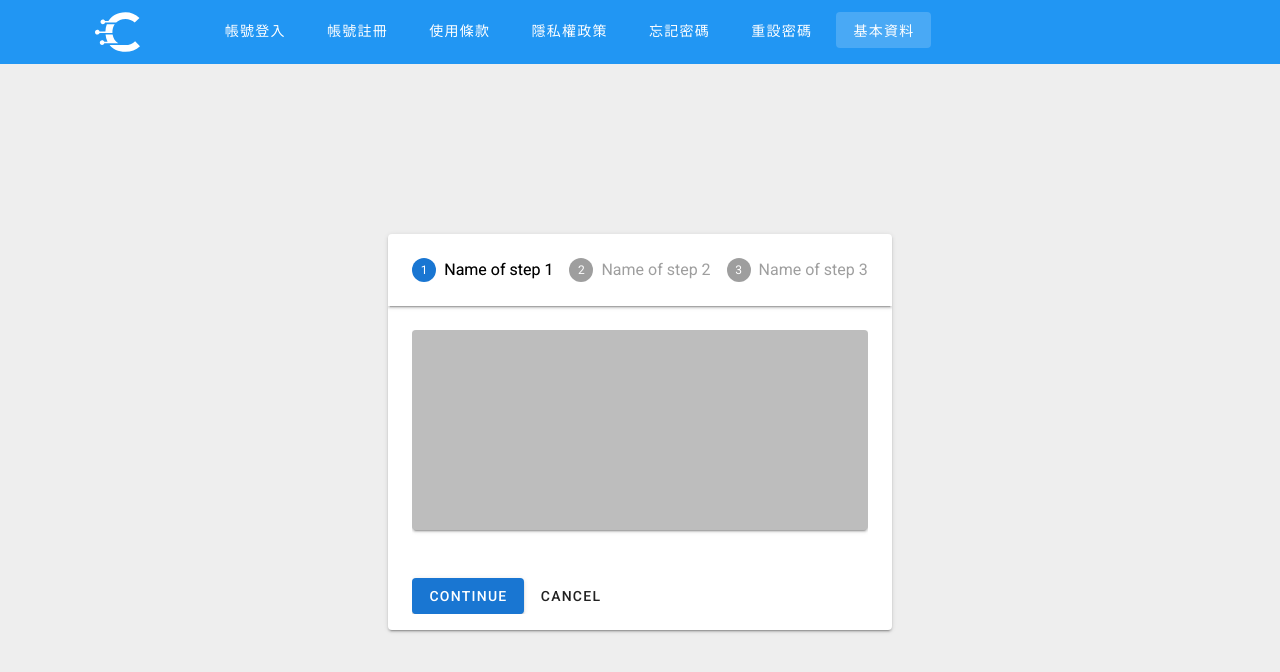
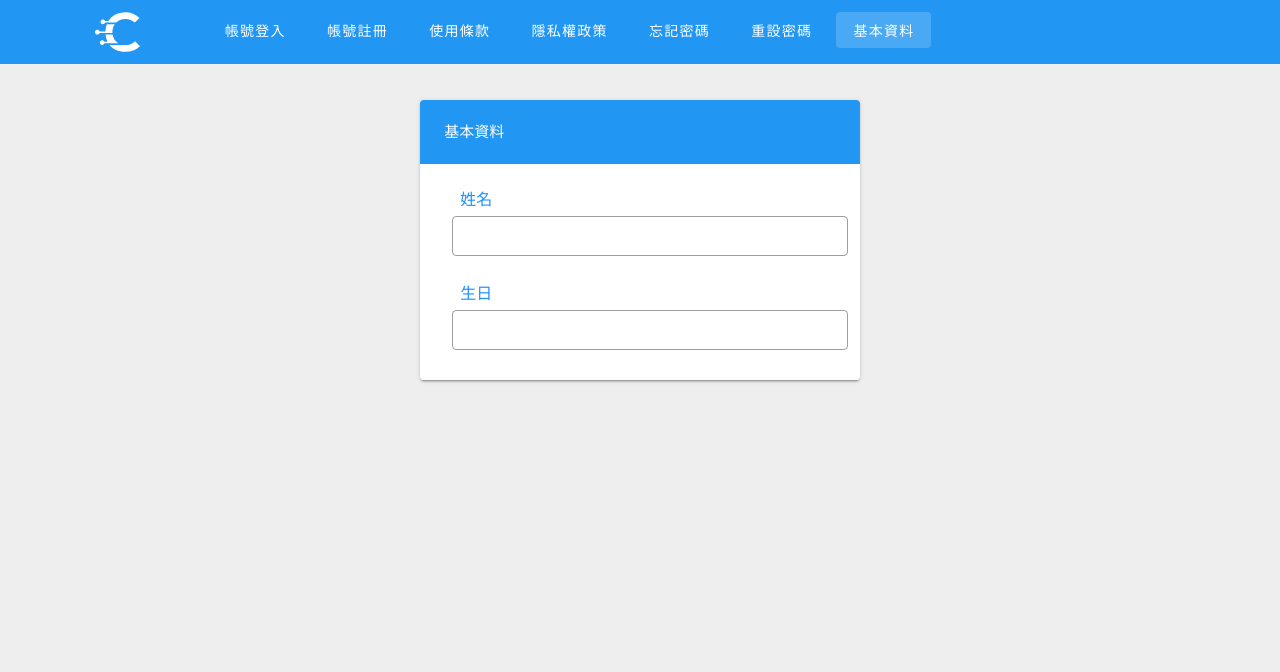
Before and after one commit to wade5141000/resume, a Vue app in the folder vue/: page /basic in a window 1280 px wide. Shown: the top 672 px of the page. Built offline with nearby package versions, Linux system fonts and the light colour scheme.

Commit message:
basic info temp

```diff
--- a/vue/src/App.vue
+++ b/vue/src/App.vue
@@ -6,7 +6,7 @@
       </v-container>
     </v-app-bar>
     <v-main class="grey lighten-3">
-      <v-container fluid fill-height>
+      <v-container fluid>
         <router-view />
       </v-container>
     </v-main>
--- a/vue/src/components/theNavigator.vue
+++ b/vue/src/components/theNavigator.vue
@@ -36,7 +36,7 @@ export default {
       { text: "隱私權政策", link: "/privacy" },
       { text: "忘記密碼", link: "/forgetpw" },
       { text: "重設密碼", link: "/resetpw" },
-        { text: "基本資料", link: "/basic" }
+      { text: "基本資料", link: "/basic" }
     ]
   })
 };
--- a/vue/src/components/theStepper.vue
+++ b/vue/src/components/theStepper.vue
@@ -1,5 +1,4 @@
 <template>
-
   <v-stepper alt-labels>
     <v-stepper-header>
       <v-stepper-step step="1">
@@ -22,7 +21,6 @@
       <h1>123456</h1>
     </v-stepper-content>
   </v-stepper>
-
 </template>
 
 <script>
--- a/vue/src/router/index.js
+++ b/vue/src/router/index.js
@@ -7,7 +7,7 @@ import Privacy from "../views/Privacy.vue";
 import Terms from "../views/Terms.vue";
 import Forgetpw from "../views/Forgetpw.vue";
 import Resetpw from "../views/Resetpw.vue";
-import BasicInfo from "../views/BasicInfo";
+import BasicInfo from "../views/basic-info/BasicInfo";
 
 Vue.use(VueRouter);
 
--- a/vue/src/views/BasicInfo.vue
+++ /dev/null
@@ -1,103 +0,0 @@
-<template>
-	<v-row justify="center">
-<!--		<theStepper />-->
-		<v-stepper v-model="e1">
-			<v-stepper-header>
-				<v-stepper-step
-					:complete="e1 > 1"
-					step="1"
-				>
-					Name of step 1
-				</v-stepper-step>
-
-				<v-divider></v-divider>
-
-				<v-stepper-step
-					:complete="e1 > 2"
-					step="2"
-				>
-					Name of step 2
-				</v-stepper-step>
-
-				<v-divider></v-divider>
-
-				<v-stepper-step step="3">
-					Name of step 3
-				</v-stepper-step>
-			</v-stepper-header>
-
-			<v-stepper-items>
-				<v-stepper-content step="1">
-					<v-card
-						class="mb-12"
-						color="grey lighten-1"
-						height="200px"
-					></v-card>
-
-					<v-btn
-						color="primary"
-						@click="e1 = 2"
-					>
-						Continue
-					</v-btn>
-
-					<v-btn text>
-						Cancel
-					</v-btn>
-				</v-stepper-content>
-
-				<v-stepper-content step="2">
-					<v-card
-						class="mb-12"
-						color="grey lighten-1"
-						height="200px"
-					></v-card>
-
-					<v-btn
-						color="primary"
-						@click="e1 = 3"
-					>
-						Continue
-					</v-btn>
-
-					<v-btn text>
-						Cancel
-					</v-btn>
-				</v-stepper-content>
-
-				<v-stepper-content step="3">
-					<v-card
-						class="mb-12"
-						color="grey lighten-1"
-						height="200px"
-					></v-card>
-
-					<v-btn
-						color="primary"
-						@click="e1 = 1"
-					>
-						Continue
-					</v-btn>
-
-					<v-btn text>
-						Cancel
-					</v-btn>
-				</v-stepper-content>
-			</v-stepper-items>
-		</v-stepper>
-	</v-row>
-
-</template>
-
-<script>
-	import theStepper from "../components/theStepper";
-    export default {
-        components: {
-            theStepper
-        },
-        data: () => ({
-            e1: 1
-        }),
-        methods: {}
-    };
-</script>
--- /dev/null
+++ b/vue/src/views/basic-info/BasicInfo.vue
@@ -0,0 +1,39 @@
+<template>
+  <div class="mx-auto mt-6" style="max-width: 35%">
+    <v-expansion-panels v-model="panel" multiple>
+      <v-expansion-panel disabled>
+        <v-expansion-panel-header color="blue">
+          <span style="color: white">基本資料</span>
+        </v-expansion-panel-header>
+        <v-expansion-panel-content>
+          <v-row class="mt-6 ml-4"
+            ><span style="color: dodgerblue">姓名</span></v-row
+          >
+          <v-row class="mt-4 ml-2">
+            <v-text-field outlined dense v-model="user.name"></v-text-field>
+          </v-row>
+          <v-row class="ml-4"
+            ><span style="color: dodgerblue">生日</span></v-row
+          >
+          <v-row class="mt-4 ml-2">
+            <v-text-field outlined dense v-model="user.name"></v-text-field>
+          </v-row>
+        </v-expansion-panel-content>
+      </v-expansion-panel>
+    </v-expansion-panels>
+  </div>
+</template>
+
+<script>
+import theStepper from "../../components/theStepper";
+export default {
+  components: {
+    theStepper
+  },
+  data: () => ({
+    panel: [0],
+    user: {}
+  }),
+  methods: {}
+};
+</script>
```
Lines whose indentation alone changed are shown as unchanged.
